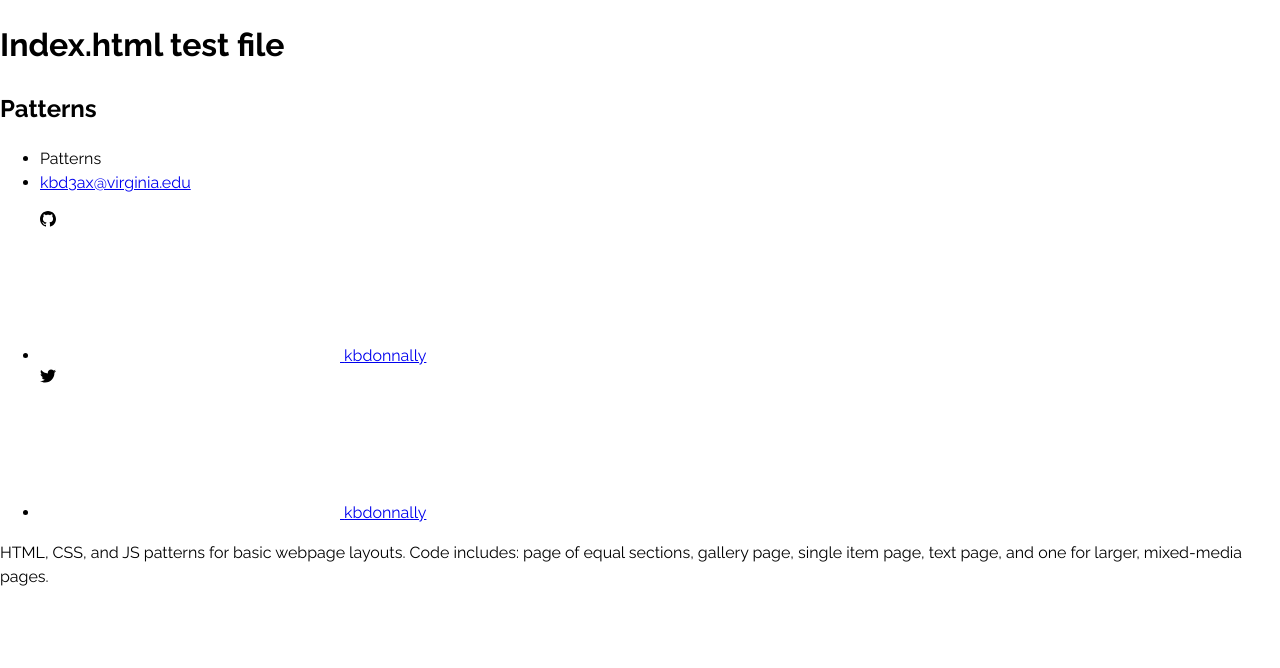
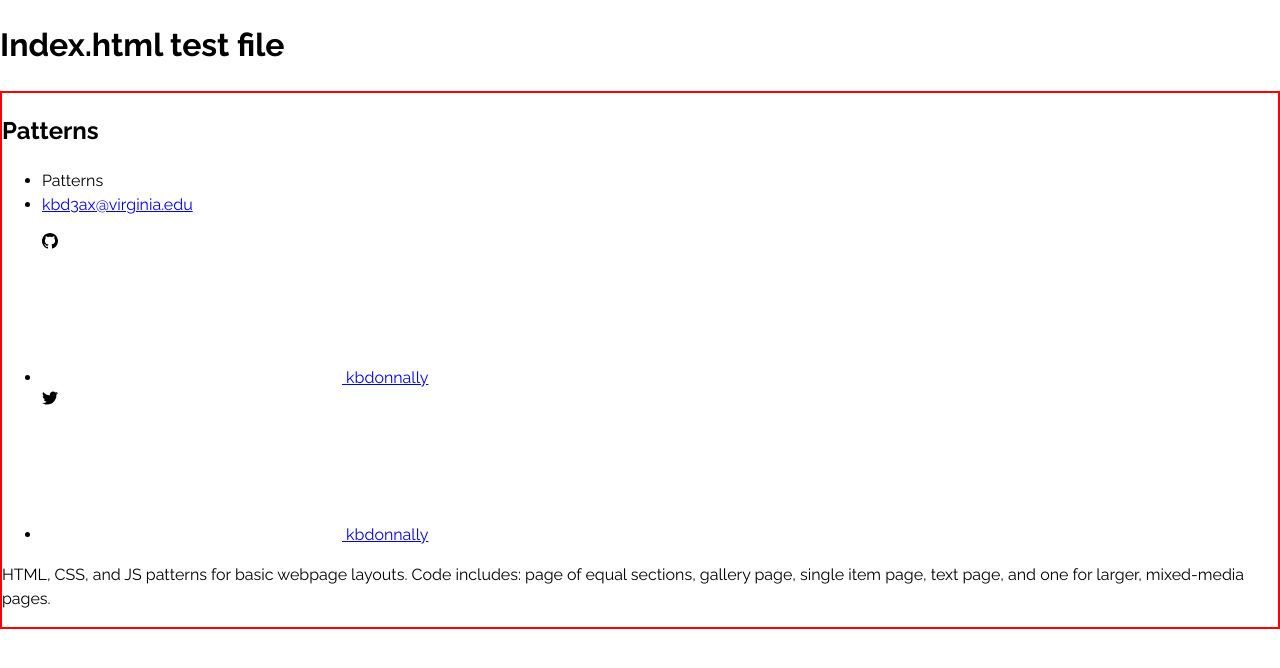
Before and after one commit to kbdonnally/patterns, a Jekyll site: the page built from index.html, in a window 1280 px wide. Shown: the top 668 px of the page. Built offline with Jekyll 4.4.1, drawn with Linux system fonts in a browser that asks for light colours; some web fonts are replaced.

Commit message:
Create and import footer SCSS partial

```diff
--- /dev/null
+++ b/assets/css/_sass/_footer.scss
@@ -0,0 +1,3 @@
+.wrapper {
+	border: 2px solid red;
+}
--- a/assets/css/style.scss
+++ b/assets/css/style.scss
@@ -2,6 +2,7 @@
 ---
 
 @import "sections";
+@import "footer";
 
 /* Universal Styles: */
 
```
